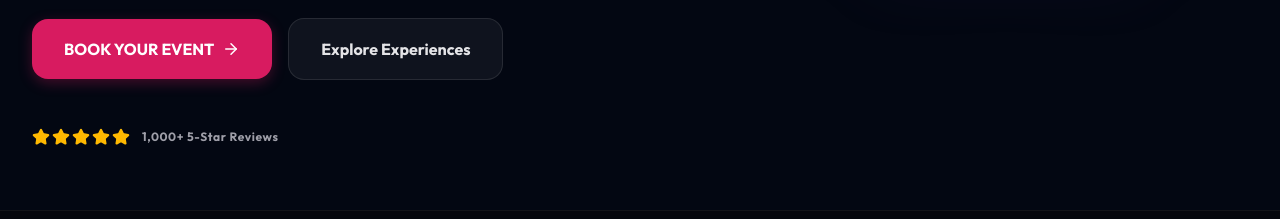
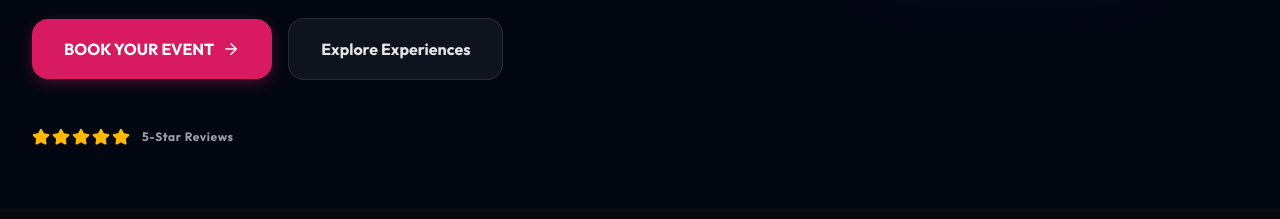
Before and after one commit to moveupwithmike/Teamtastic_Website, a Next.js app: page /team-experiences in a window 1280 px wide. Shown: the part 840-1059 px from the top of the page. Built offline with nearby package versions, Linux system fonts and the light colour scheme.

Commit message:
Update social proof reviews copy to 5-Star Reviews

```diff
--- a/src/app/team-experiences/page.js
+++ b/src/app/team-experiences/page.js
@@ -291,7 +291,7 @@ export default function TeamExperiences() {
                     ))}
                   </div>
                   <span className="text-xs font-bold tracking-wider text-zinc-400">
-                    1,000+ 5-Star Reviews
+                    5-Star Reviews
                   </span>
                 </div>
               </div>
```
